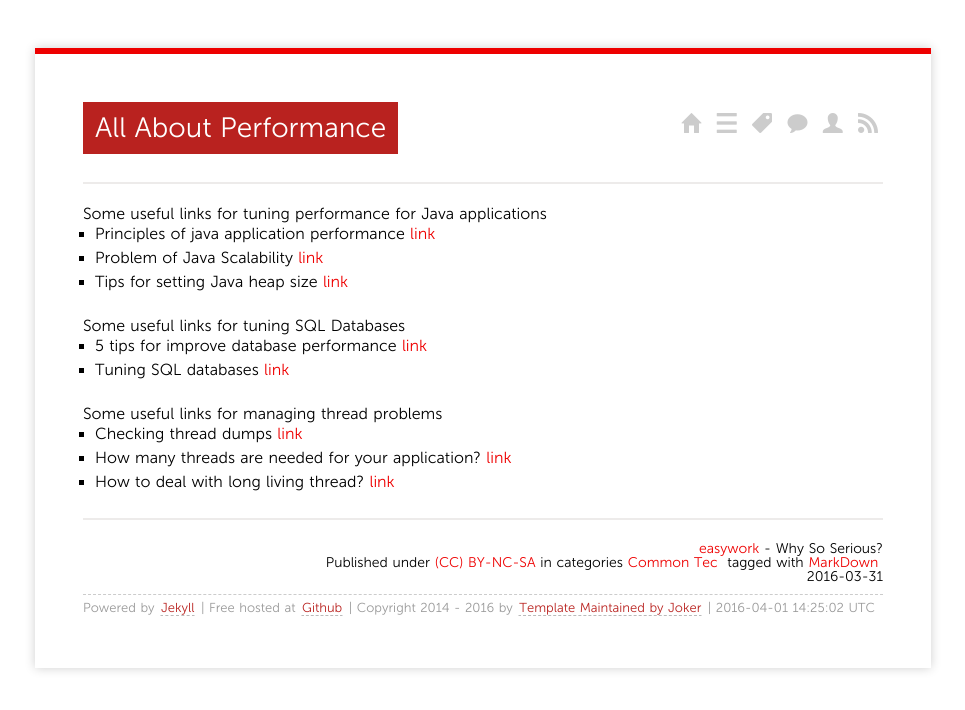
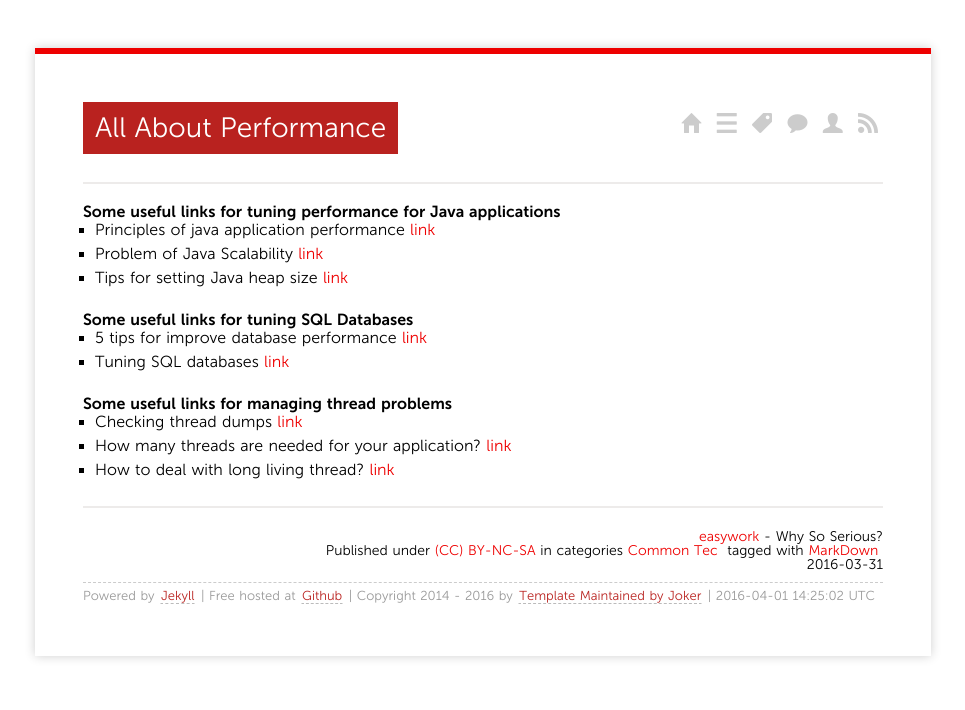
Before and after one commit to easywork/easywork.github.io, a Jekyll site: the page built from _posts/2016/2016-03-31-All-About-Performance.md, in a window 1280 px wide. Shown: the top 710 px of the page, without its empty margins (157-1122 px from the left). Built offline with Jekyll 4.4.1, drawn with Linux system fonts in a browser that asks for light colours; nearby versions of some CDN libraries; comment, search, counter and statistics services are not loaded.

```diff
--- a/_posts/2016/2016-03-31-All-About-Performance.md
+++ b/_posts/2016/2016-03-31-All-About-Performance.md
@@ -7,18 +7,18 @@ tags:
 - MarkDown
 ---
 
-##### Some useful links for tuning performance for Java applications
+#### Some useful links for tuning performance for Java applications
 
 * Principles of java application performance [link](http://www.cubrid.org/blog/dev-platform/the-principles-of-java-application-performance-tuning/)
 * Problem of Java Scalability [link](http://www.javaworld.com/article/2078731/java-platform/jvm-performance-optimization--part-5--is-java-scalability-an-oxymoron-.html)
 * Tips for setting Java heap size [link](http://javarevisited.blogspot.ie/2011/05/java-heap-space-memory-size-jvm.html)
 
-##### Some useful links for tuning SQL Databases
+#### Some useful links for tuning SQL Databases
 
 * 5 tips for improve database performance [link](https://blog.ruxit.com/five-easy-steps-improve-database-performance/)
 * Tuning SQL databases [link](https://www.toptal.com/sql/sql-database-tuning-for-developers)
 
-##### Some useful links for managing thread problems
+#### Some useful links for managing thread problems
 
 * Checking thread dumps [link](http://javarevisited.blogspot.ie/2011/07/java-debugging-tutorial-example-tips.html)
 * How many threads are needed for your application? [link](http://unix.stackexchange.com/questions/80424/why-using-more-threads-makes-it-slower-than-using-less-threads)
```
